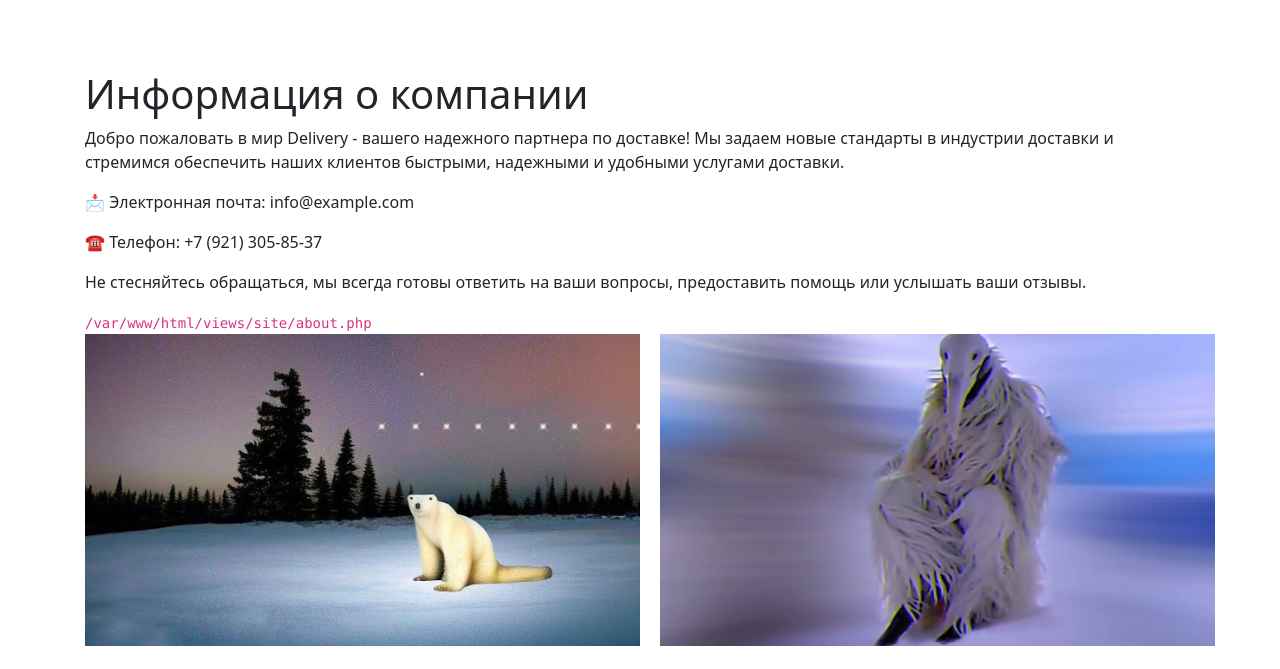
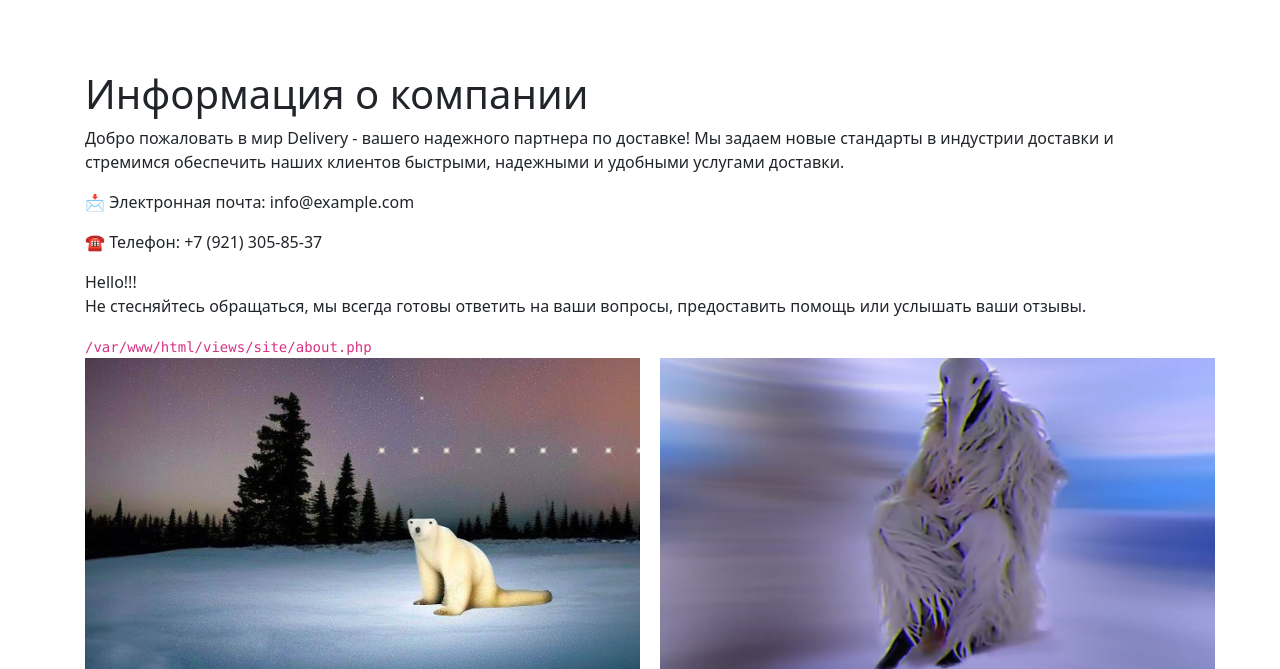
Before and after one commit to Vistonho/yii2Delivery, a Yii app: template views/site/about.php in a window 1280 px wide. Shown: the top 669 px of the page. Run offline with PHP 8.4 and a stand-in for Yii, Linux system fonts and the light colour scheme; the template is opened without the code that fills it, so the values that code supplies are empty; some libraries are stand-ins or nearby versions.

Commit message:
test commit 2

```diff
--- a/views/site/about.php
+++ b/views/site/about.php
@@ -20,6 +20,8 @@ $this->registerCssFile('/web/test_css/about.css');
     <p>📩 Электронная почта: info@example.com</p>
     <p>☎️ Телефон: +7 (921) 305-85-37</p>
 
+    <span>Hello!!!</span>
+
     <p>Не стесняйтесь обращаться, мы всегда готовы ответить на ваши вопросы, предоставить помощь или услышать ваши отзывы.</p>
     <code><?= __FILE__ ?></code>
 
```
